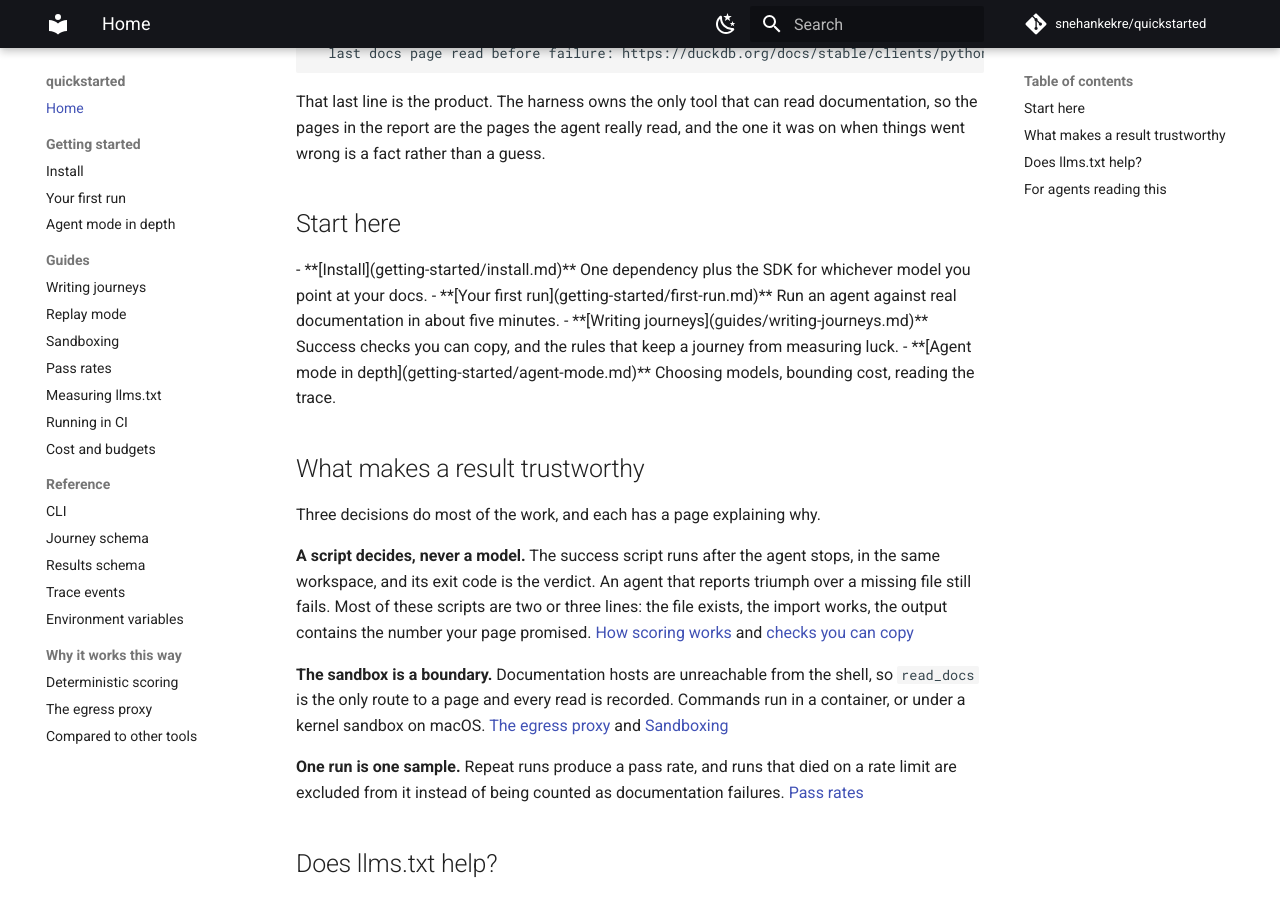
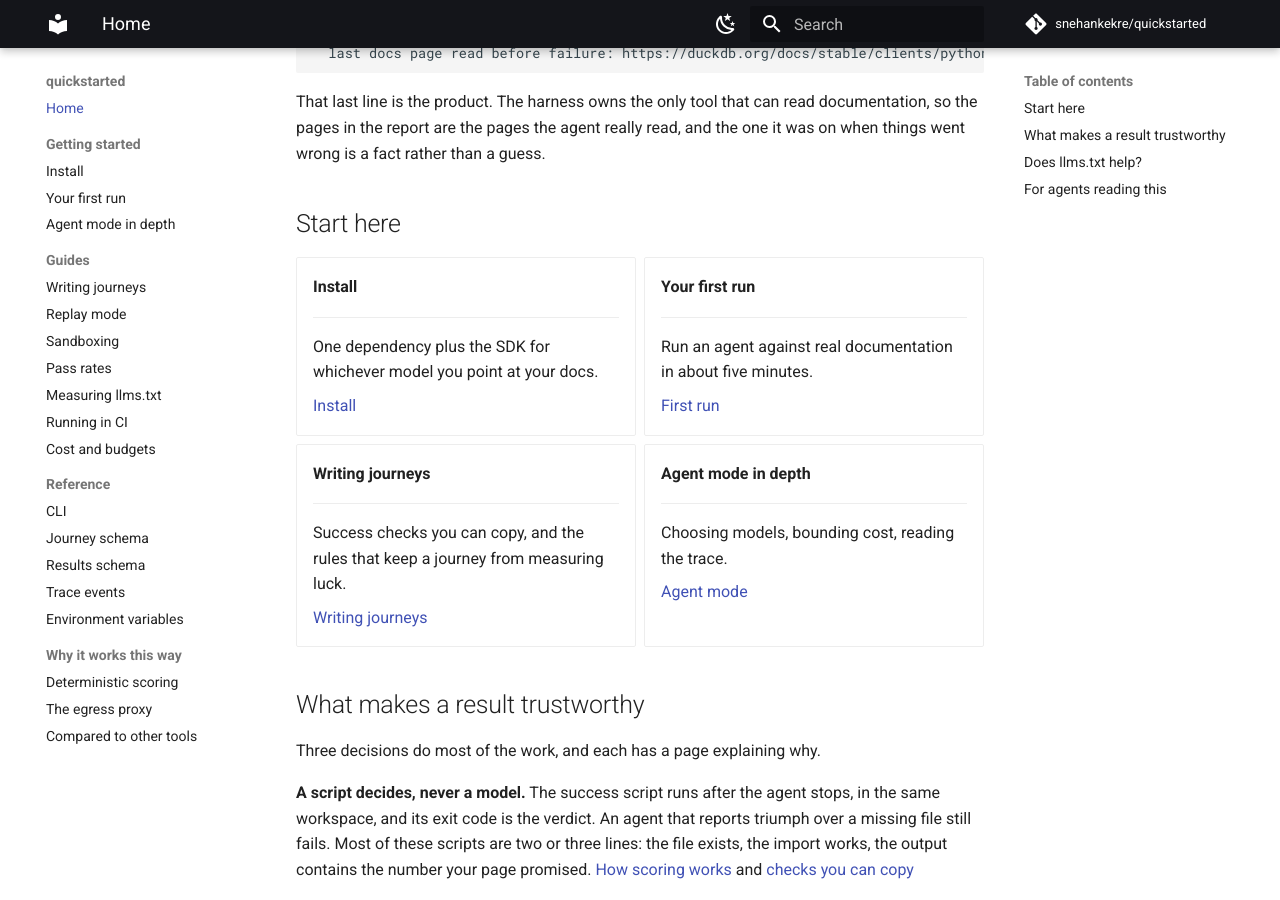
Before and after one commit to snehankekre/quickstarted, an MkDocs documentation site: the page built from docs/index.md, in a window 1280 px wide and 900 px high, scrolled down 443 px. Built offline with MkDocs 1.6.1 and Material for MkDocs 9.7.7, drawn with Linux system fonts in a browser that asks for light colours; comment, search, counter and statistics services are not loaded; some of the changed lines change nothing that is shown.

Commit message:
Fix the Start here cards rendering as literal markup
The homepage used `<div class="grid cards" markdown>`, but md_in_html was never
enabled, so Markdown skipped the block entirely and the page printed the div
tag, the hyphens, and the unprocessed link syntax. Enables md_in_html and moves
the cards to the four-space form with an `---` divider, which is what Material's
`.grid.cards > ul > li > hr` rule is written against.

```diff
--- a/docs/index.md
+++ b/docs/index.md
@@ -27,18 +27,38 @@
 
 <div class="grid cards" markdown>
 
-- **[Install](getting-started/install.md)**
-  One dependency plus the SDK for whichever model you point at your docs.
+-   __Install__
 
-- **[Your first run](getting-started/first-run.md)**
-  Run an agent against real documentation in about five minutes.
+    ---
 
-- **[Writing journeys](guides/writing-journeys.md)**
-  Success checks you can copy, and the rules that keep a journey from measuring
-  luck.
+    One dependency plus the SDK for whichever model you point at your docs.
 
-- **[Agent mode in depth](getting-started/agent-mode.md)**
-  Choosing models, bounding cost, reading the trace.
+    [Install](getting-started/install.md)
+
+-   __Your first run__
+
+    ---
+
+    Run an agent against real documentation in about five minutes.
+
+    [First run](getting-started/first-run.md)
+
+-   __Writing journeys__
+
+    ---
+
+    Success checks you can copy, and the rules that keep a journey from
+    measuring luck.
+
+    [Writing journeys](guides/writing-journeys.md)
+
+-   __Agent mode in depth__
+
+    ---
+
+    Choosing models, bounding cost, reading the trace.
+
+    [Agent mode](getting-started/agent-mode.md)
 
 </div>
 
--- a/mkdocs.yml
+++ b/mkdocs.yml
@@ -42,6 +42,8 @@
   - admonition
   - attr_list
   - def_list
+  # Required by the `markdown` attribute on the grid cards in index.md.
+  - md_in_html
   - tables
   - toc:
       permalink: true
```
